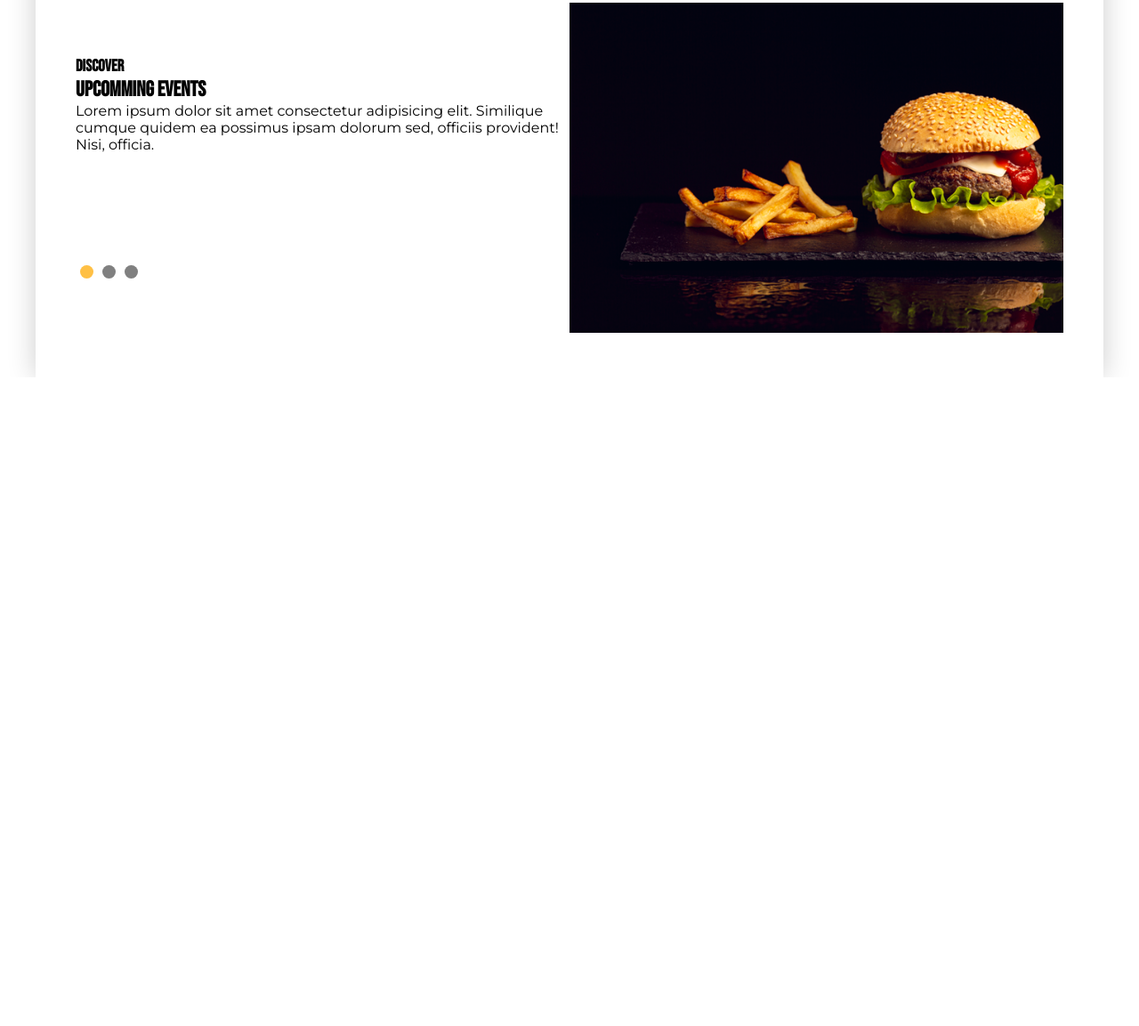
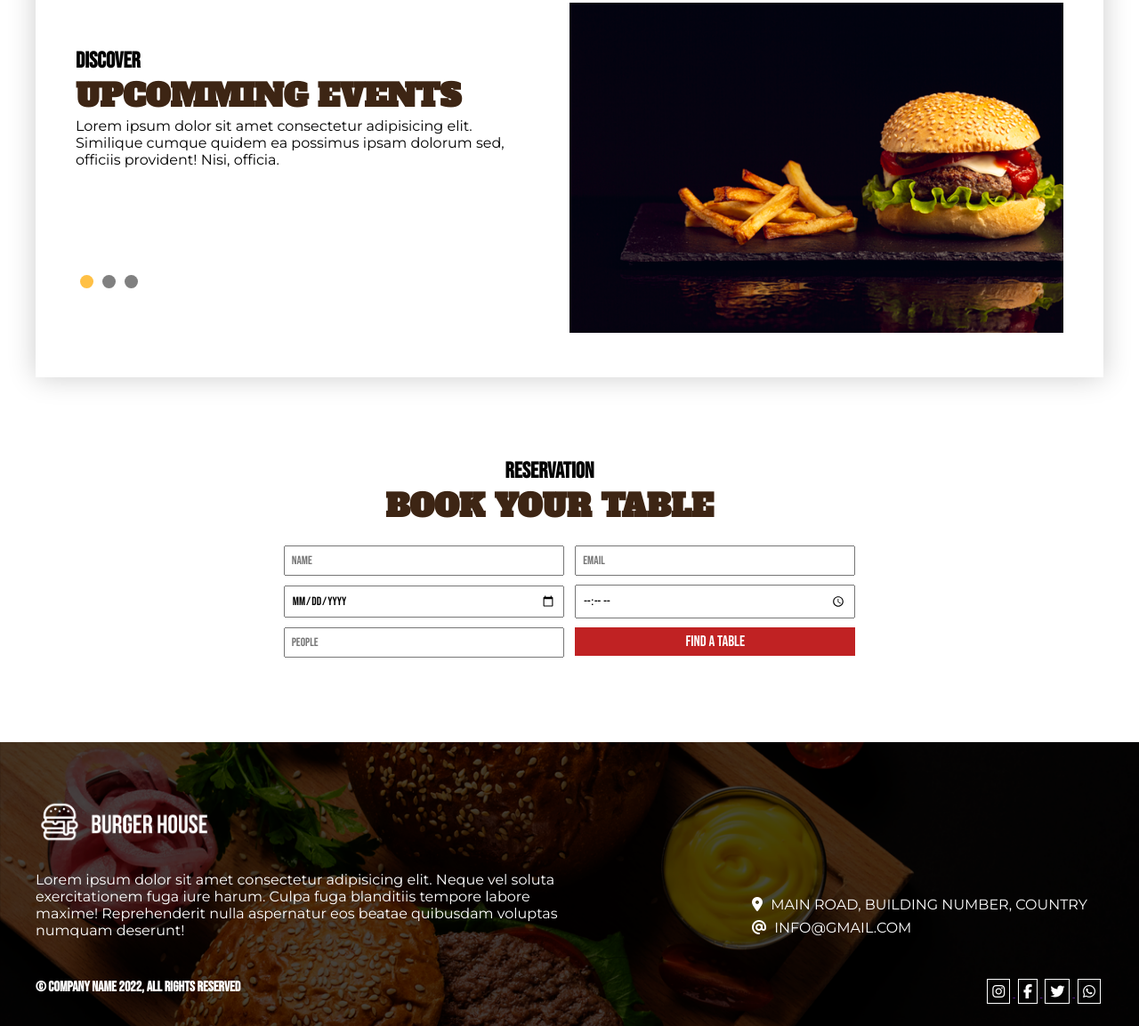
Before and after one commit to tanvirsp/burger_web_template, a plain HTML site: page index.html in a window 1280 px wide. Shown: the part 2069-3222 px from the top of the page at 89% size. Before the commit the page ends 2493 px from the top, so only its background shows below. Drawn offline with Linux system fonts and the light colour scheme.

Commit message:
Template Complete

```diff
--- a/index.html
+++ b/index.html
@@ -110,7 +110,7 @@
     <section class="container ">
         <div class="event-container">
             <div class="one-of-half events ">
-                <div>
+                <div class="event-info">
                     <h3>DISCOVER</h3>
                     <h2>UPCOMMING EVENTS</h2>
                     <p>Lorem ipsum dolor sit amet consectetur adipisicing elit. Similique cumque quidem ea possimus ipsam
@@ -133,6 +133,59 @@
 
     </section>
 
+    <!-- Booking Section Start -->
+    <section>
+        <div class="booking-container">
+            <div class="event-info">
+                <h3>RESERVATION</h3>
+                <h2>BOOK YOUR TABLE</h2>
+            </div>
+
+            <div>
+                <input type="text" name="name" id="name" placeholder="NAME">
+                <input type="email" name="email" id="email" placeholder="EMAIL">
+                <br>
+                <input type="date" name="date" id="date" >
+                <input type="time" name="time" id="time">
+                <br>
+                <input type="number" name="people" id="people" placeholder="PEOPLE">
+                <input type="submit" value="FIND A TABLE">
+            </div>
+
+
+
+
+        </div>
+    </section>
+    <!-- Booking Section End -->
+
+    <footer>
+        <div class="container">
+            <div class="row-one">
+                <div class="one-of-half ">
+                    <img class="footer-logo" src="images/logo-white.png" alt="logo">
+                    <p>Lorem ipsum dolor sit amet consectetur adipisicing elit. Neque vel soluta exercitationem fuga iure harum. Culpa fuga blanditiis tempore labore maxime! Reprehenderit nulla aspernatur eos beatae quibusdam voluptas numquam deserunt!</p>
+                </div>
+                <div class="one-of-half contact ">
+                    <p> <i class="fa-solid fa-location-dot"></i> MAIN ROAD, BUILDING NUMBER, COUNTRY</p>
+                    <P><i class="fa-solid fa-at"></i> INFO@GMAIL.COM</P>
+                </div>
+            </div>
+            <div class="row-two">
+                <h4>&#169; COMPANY NAME 2022, ALL RIGHTS RESERVED</h4>
+                <div class="social-icon">
+                   <a href=""> <i class="fa-brands fa-instagram"></i> </a>
+                   <a href=""> <i class="fa-brands fa-facebook-f"></i> </a>
+                   <a href=""> <i class="fa-brands fa-twitter"></i> </a>
+                   <a href=""> <i class="fa-brands fa-whatsapp"></i></a>
+                </div>
+            </div>
+
+    </div>
+    </footer>
+
+
+
 
 
 </body>
--- a/style.css
+++ b/style.css
@@ -256,3 +256,90 @@ nav ul li:last-child a {
     padding: 45px;
     display: flex;
 }
+
+
+.event-info h3 {
+    font-size: 25px;
+}
+
+.event-info h2 {
+    font-size: 35px;
+    color: #3d2514;
+    font-family: 'Alfa Slab One' ;
+}
+
+.event-info {
+    padding-right: 45px;
+    margin-bottom: 15px;
+}
+
+.booking-container {
+    width: 700px;
+    margin: 25px auto;
+    padding: 65px 0;
+    text-align: center;
+}
+
+input {
+    width: 45%;
+    margin: 5px;
+    padding: 7px;
+
+}
+
+
+input:focus {
+    outline: none;
+}
+
+
+input[type=submit] {
+    background-color: #c02223;
+    color: white;
+    border: none;
+    font-size: 17px;
+    padding: 6px 0;
+}
+
+
+footer {
+    background-image: url(images/background-2.png);
+    background-position: center center;
+    background-size: cover;
+    background-repeat: no-repeat;
+    background-attachment: fixed;
+    color: white;
+    padding:65px 0 25px 0 ;
+}
+
+
+.row-one {
+    display: flex;
+    align-items: end;
+}
+
+.footer-logo {
+    width: 200px;
+    margin-bottom: 25px;
+}
+
+.contact {
+    padding-left: 200px;
+}
+
+.contact i {
+    margin: 5px;
+}
+
+.row-two {
+    display: flex;
+    justify-content: space-between;
+    margin-top: 45px;
+}
+
+.social-icon i {
+    color: white;
+    padding: 5px;
+    border: 1px solid white;
+    margin: 0 3px
+}
```
